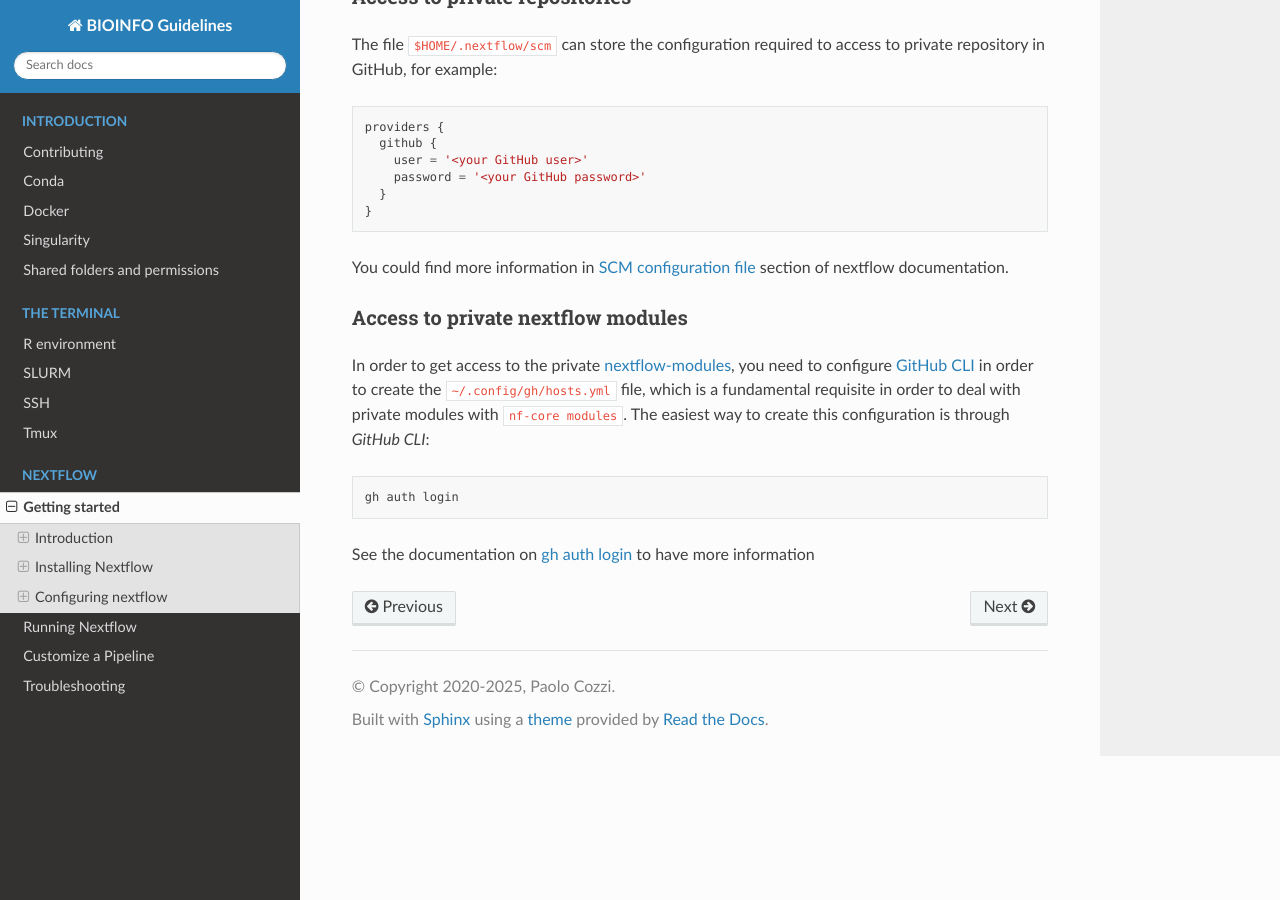
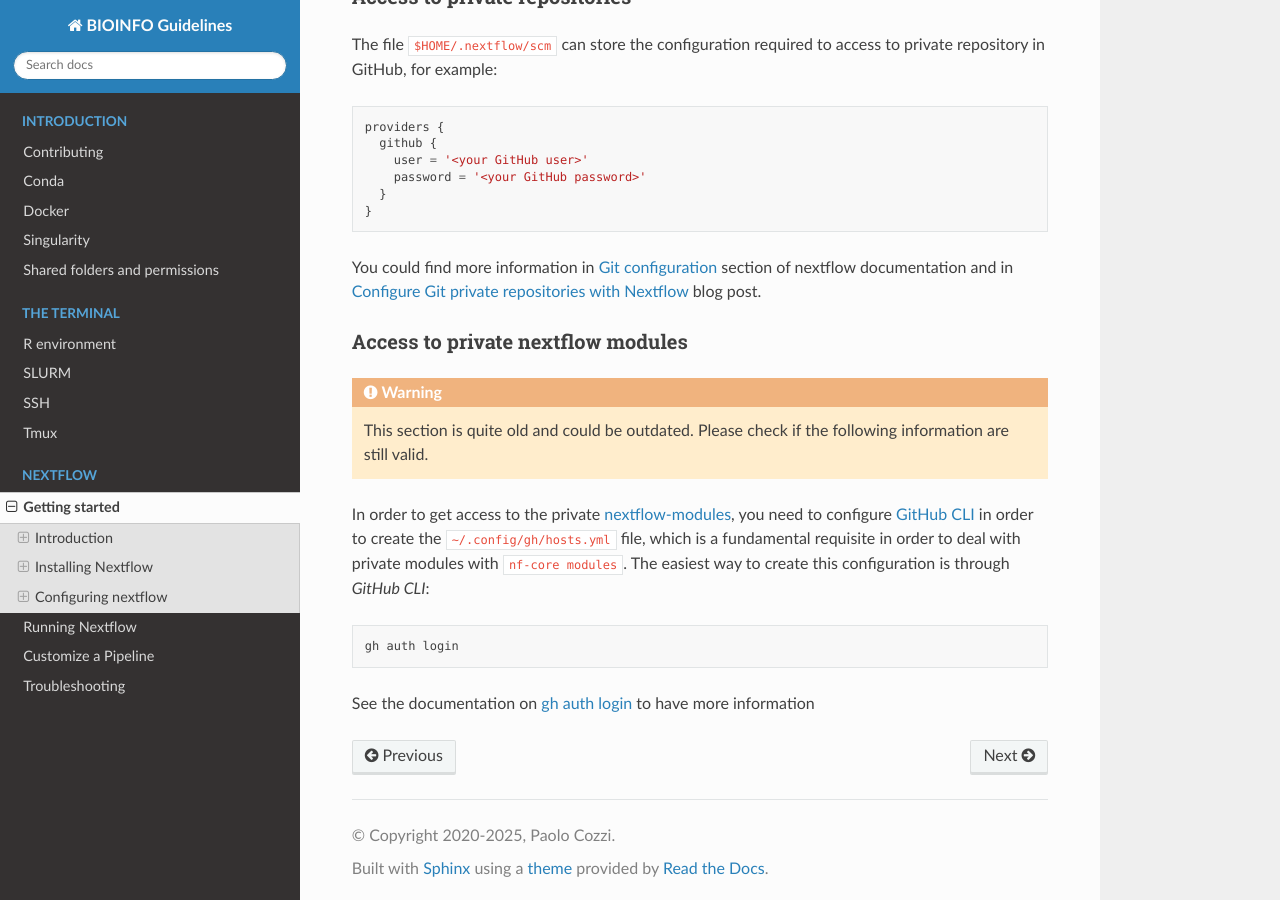
Before and after one commit to cnr-ibba/BIOINFO-guidelines, a Sphinx documentation site: the page built from docs/nextflow/getting-started.rst, in a window 1280 px wide and 900 px high, scrolled down 6866 px. Built offline with Sphinx 7.4.7 and the Read the Docs theme 3.1.0, drawn with Linux system fonts in a browser that asks for light colours; some of the changed text lies outside the part shown.

Commit message:
:memo: complete the getting-started revision

```diff
--- a/docs/nextflow/getting-started.rst
+++ b/docs/nextflow/getting-started.rst
@@ -363,11 +363,18 @@ private repository in GitHub, for example::
   }
 
 You could find more information in
-`SCM configuration file <https://www.nextflow.io/docs/latest/sharing.html?highlight=credentials#scm-configuration-file>`__
-section of nextflow documentation.
+`Git configuration <https://www.nextflow.io/docs/latest/sharing.html#git-configuration>`__
+section of nextflow documentation and in
+`Configure Git private repositories with Nextflow <https://seqera.io/blog/configure-git-repositories-with-nextflow/>`__
+blog post.
 
 Access to private nextflow modules
 ~~~~~~~~~~~~~~~~~~~~~~~~~~~~~~~~~~
+
+.. warning::
+
+  This section is quite old and could be outdated. Please check if the following
+  information are still valid.
 
 In order to get access to the private
 `nextflow-modules <https://github.com/cnr-ibba/nf-modules>`__, you need to
```
Also changed, not shown: other parts of docs/nextflow/getting-started.rst (+2 -2 lines).
